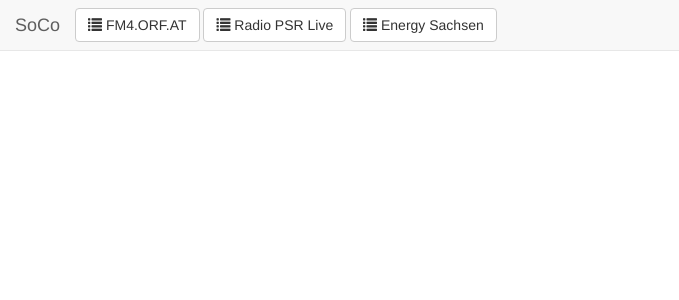
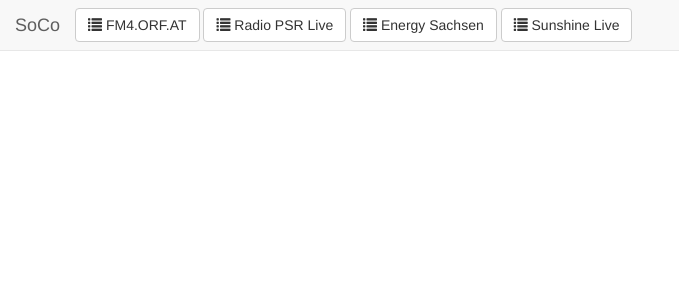
Before and after one commit to japoch/SonosGW, a Python web app: template src/app/templates/base.html in a window 1280 px wide. Shown: the top 300 px of the page, without its empty margins (0-679 px from the left). Run offline with Jinja, Linux system fonts and the light colour scheme; the template is opened without the code that fills it, so the values that code supplies are empty; some libraries are stand-ins or nearby versions.

Commit message:
webapp: new radio station Sunshine Live

```diff
--- a/src/app/routes.py
+++ b/src/app/routes.py
@@ -130,6 +130,11 @@
     sonos.play_uri('http://nrj.de/sachsen', title='Energy Sachsen', force_radio=True)
     return "Ok"
 
+@app.route("/track_03")
+def track_03():
+    sonos.play_uri('http://stream.sunshine-live.de/live/mp3-192', title='Sunshine Live', force_radio=True)
+    return "Ok"
+
 
 @app.route("/info-light")
 def info_light():
--- a/src/app/templates/base.html
+++ b/src/app/templates/base.html
@@ -30,6 +30,7 @@
                 <button class="btn btn-default navbar-btn" id="track_01"><span class="glyphicon glyphicon-list" aria-hidden="true"></span> FM4.ORF.AT</button>
                 <button class="btn btn-default navbar-btn" id="track_02"><span class="glyphicon glyphicon-list" aria-hidden="true"></span> Radio PSR Live</button>
                 <button class="btn btn-default navbar-btn" id="track_03"><span class="glyphicon glyphicon-list" aria-hidden="true"></span> Energy Sachsen</button>
+                <button class="btn btn-default navbar-btn" id="track_04"><span class="glyphicon glyphicon-list" aria-hidden="true"></span> Sunshine Live</button>
             </ul>
         </div>
     </div>
```
Also changed, not shown: 1 other file.
